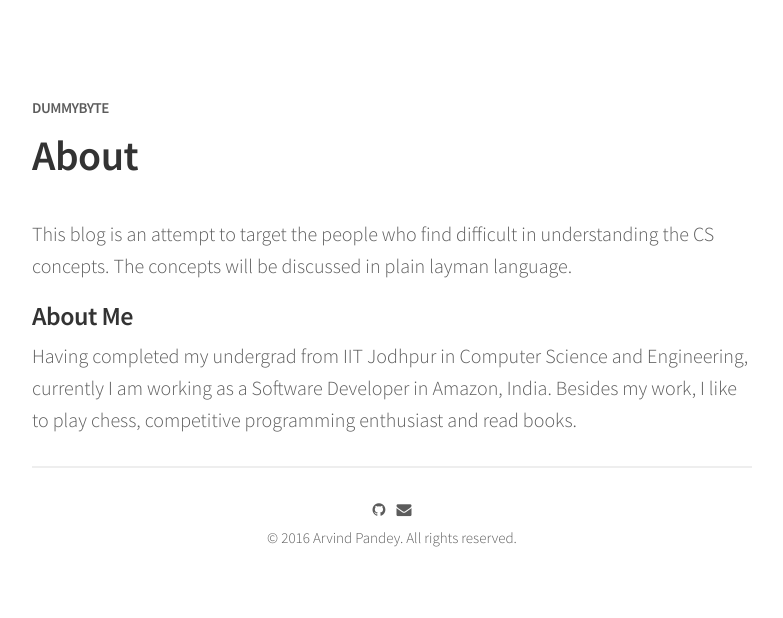
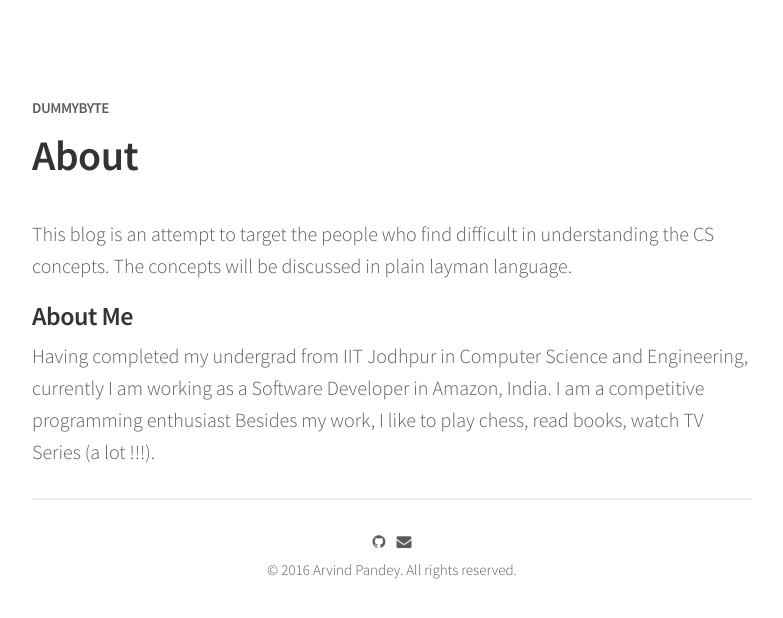
Before and after one commit to dummybyte/blog, a Jekyll site: the page built from about.md, in a window 1280 px wide. Shown: the top 618 px of the page, without its empty margins (248-1031 px from the left). Built offline with Jekyll 4.4.1, drawn with Linux system fonts in a browser that asks for light colours; nearby versions of some CDN libraries.

Commit message:
updated about me

```diff
--- a/about.md
+++ b/about.md
@@ -6,5 +6,5 @@ permalink: /about/
 This blog is an attempt to target the people who find difficult in understanding the CS concepts. The concepts will be discussed in plain layman language.
 
 #### About Me
-Having completed my undergrad from IIT Jodhpur in Computer Science and Engineering, currently I am working as a Software Developer in Amazon, India.
-Besides my work, I like to play chess, competitive programming enthusiast and read books.
+Having completed my undergrad from IIT Jodhpur in Computer Science and Engineering, currently I am working as a Software Developer in Amazon, India. I am a competitive programming enthusiast
+Besides my work, I like to play chess, read books, watch TV Series (a lot !!!).
```
